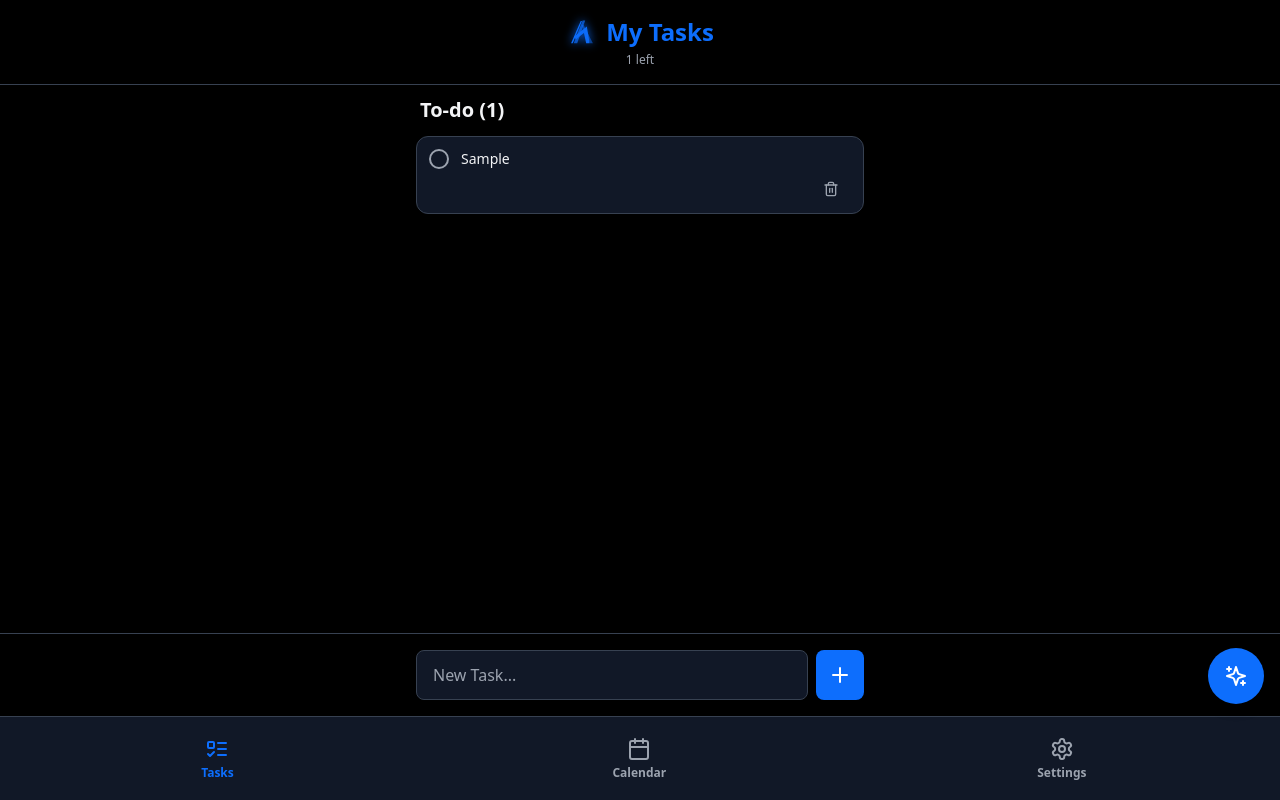
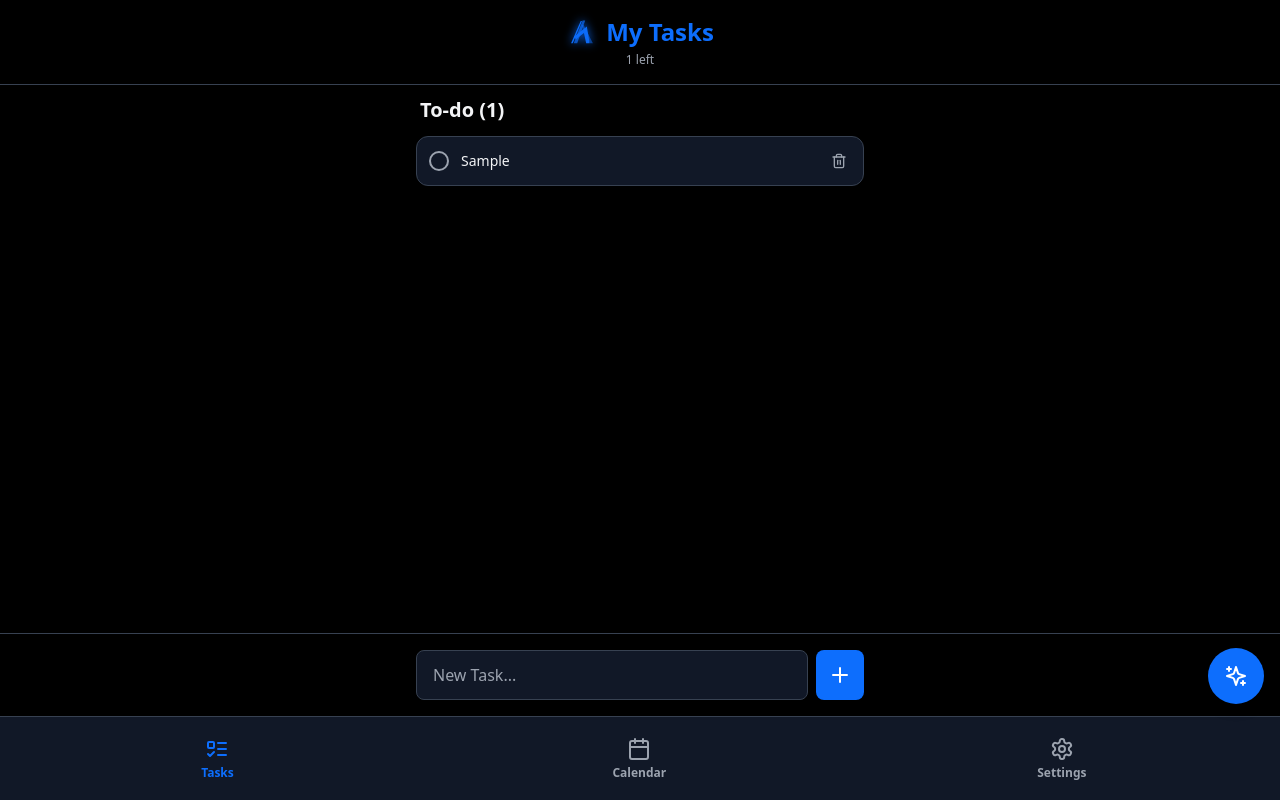
Before and after one commit to javierscampo-max/Productivity_App, a React (Vite) app: page / in a window 1280 px wide. Both pictures are taken after typing "Sample" into the empty fields and a click on the button 840 px from the left and 675 px from the top of the page. Built offline with nearby package versions, Linux system fonts and the light colour scheme.

Commit message:
style(tasks): move delete button inline with task name to remove empty gap when 0 subtasks exist

```diff
--- a/src/features/tasks/components/TaskItem.tsx
+++ b/src/features/tasks/components/TaskItem.tsx
@@ -288,11 +288,20 @@ export const TaskItem: React.FC<TaskItemProps> = ({ task, onToggle, onDelete, is
                             </div>
                         )}
                     </div>
+
+                    <button
+                        onPointerDown={(e) => e.stopPropagation()}
+                        onClick={() => onDelete(task.id)}
+                        className="text-muted active:text-red-400 md:hover:text-red-400 transition-colors p-1 cursor-pointer shrink-0"
+                        aria-label="Delete task"
+                    >
+                        <Trash2 size={16} />
+                    </button>
                 </div>
 
                 {/* Actions Row */}
-                <div className="flex items-center justify-between mt-2 pl-9 pr-2">
-                    {totalSubTasks > 0 ? (
+                {totalSubTasks > 0 && (
+                    <div className="flex items-center justify-between mt-2 pl-9 pr-2">
                         <button
                             onPointerDown={(e) => e.stopPropagation()}
                             onClick={() => setIsExpanded(!isExpanded)}
@@ -301,19 +310,8 @@ export const TaskItem: React.FC<TaskItemProps> = ({ task, onToggle, onDelete, is
                             {isExpanded ? <ChevronDown size={14} /> : <ChevronRight size={14} />}
                             {isExpanded ? 'Hide' : 'Show'} Subtasks
                         </button>
-                    ) : (
-                        <div /> // Placeholder to keep delete button right-aligned in justify-between
-                    )}
-
-                    <button
-                        onPointerDown={(e) => e.stopPropagation()}
-                        onClick={() => onDelete(task.id)}
-                        className="text-muted active:text-red-400 md:hover:text-red-400 transition-colors p-1 cursor-pointer"
-                        aria-label="Delete task"
-                    >
-                        <Trash2 size={16} />
-                    </button>
-                </div>
+                    </div>
+                )}
 
                 {/* Subtasks Section */}
                 <AnimatePresence>
```
